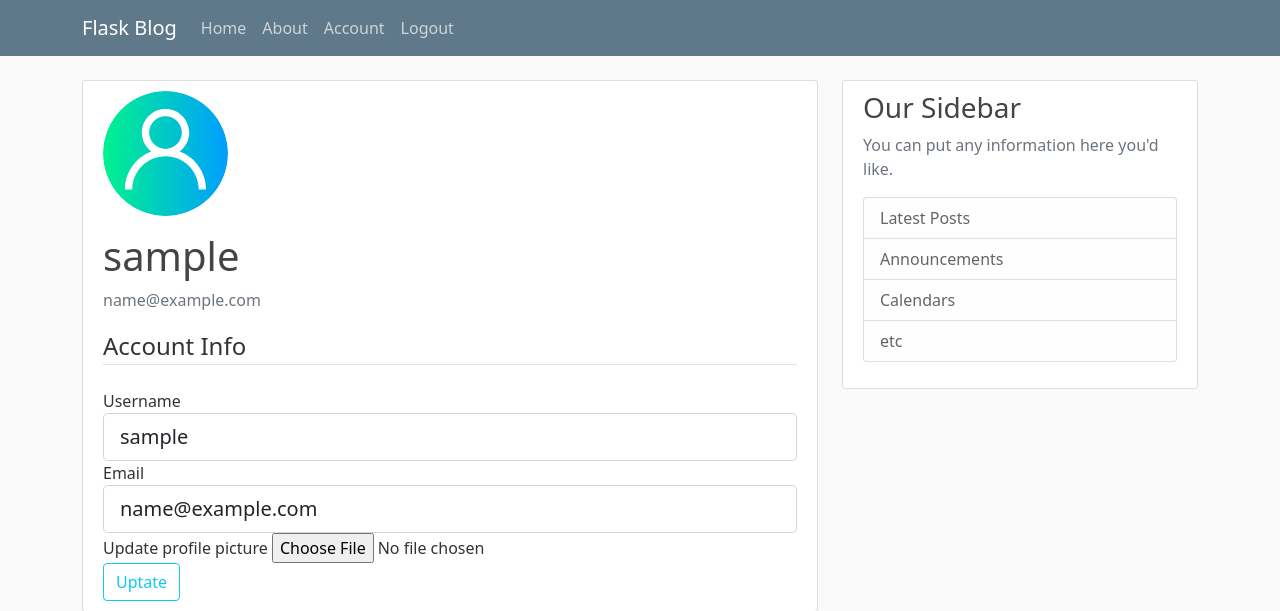
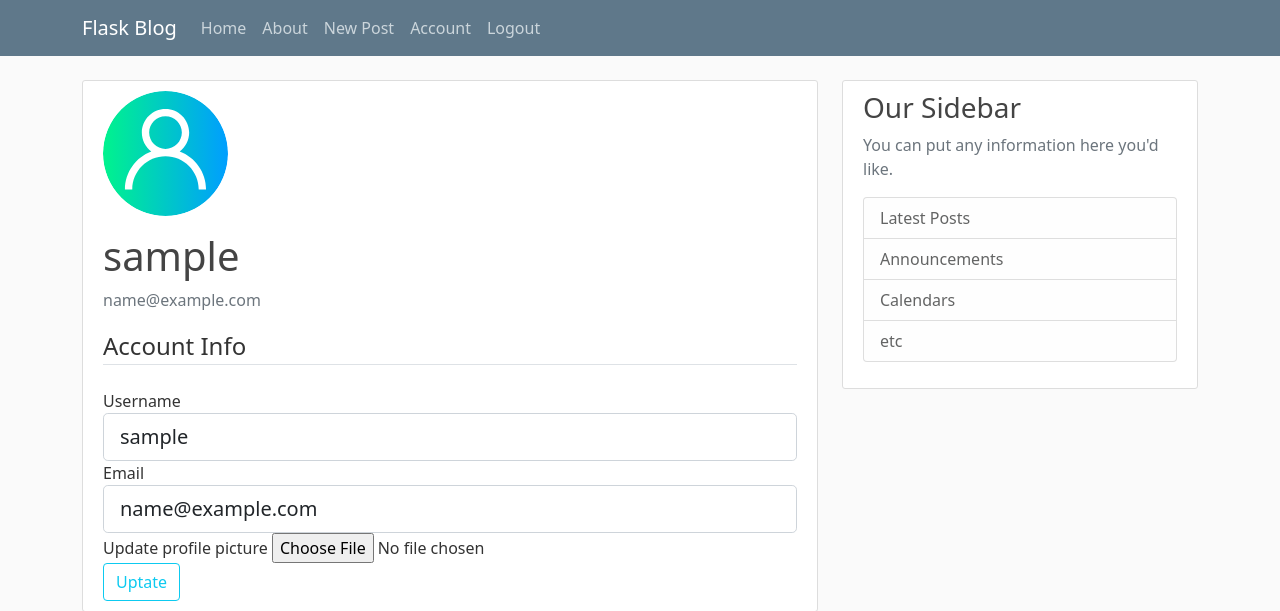
Before and after one commit to incolumepy-cursos/incolumepy.flaskproject, a Flask app: page /account in a window 1280 px wide. Shown: the top 611 px of the page. Run offline with Flask 2, Linux system fonts and the light colour scheme; the visitor is signed in with stand-in values (Sample User, id 1); data comes from the database, SQL or seed files in the repository; some libraries are stand-ins or nearby versions.

Commit message:
Integrado post_create

```diff
--- a/incolumepy/flaskproject/templates/layout.html
+++ b/incolumepy/flaskproject/templates/layout.html
@@ -30,13 +30,14 @@
             </div>
             <!-- Navbar Right Side -->
             <div class="navbar-nav">
-                {% if current_user.is_authenticated %}
-                <a class="nav-item nav-link" href="{{url_for('account')}}">Account</a>
-                <a class="nav-item nav-link" href="{{url_for('logout')}}">Logout</a>
-                {% else %}
-                <a class="nav-item nav-link" href="{{url_for('login')}}">Login</a>
-                <a class="nav-item nav-link" href="{{url_for('register')}}">Register</a>
-                {% endif %}
+              {% if current_user.is_authenticated %}
+                <a class="nav-item nav-link" href="{{ url_for('post_create') }}">New Post</a>
+                <a class="nav-item nav-link" href="{{ url_for('account') }}">Account</a>
+                <a class="nav-item nav-link" href="{{ url_for('logout') }}">Logout</a>
+              {% else %}
+                <a class="nav-item nav-link" href="{{ url_for('login') }}">Login</a>
+                <a class="nav-item nav-link" href="{{ url_for('register') }}">Register</a>
+              {% endif %}
             </div>
           </div>
         </div>
```
